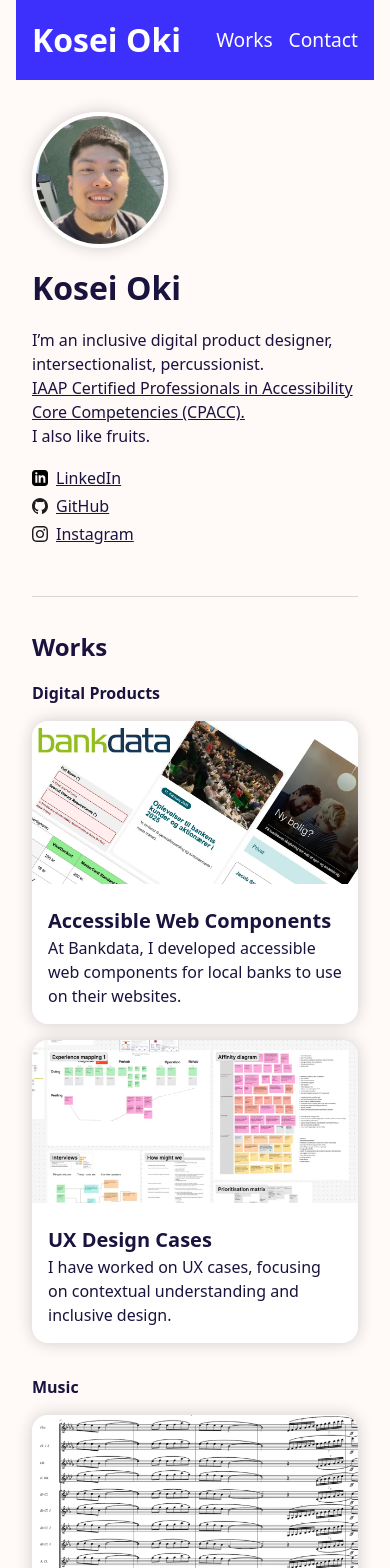
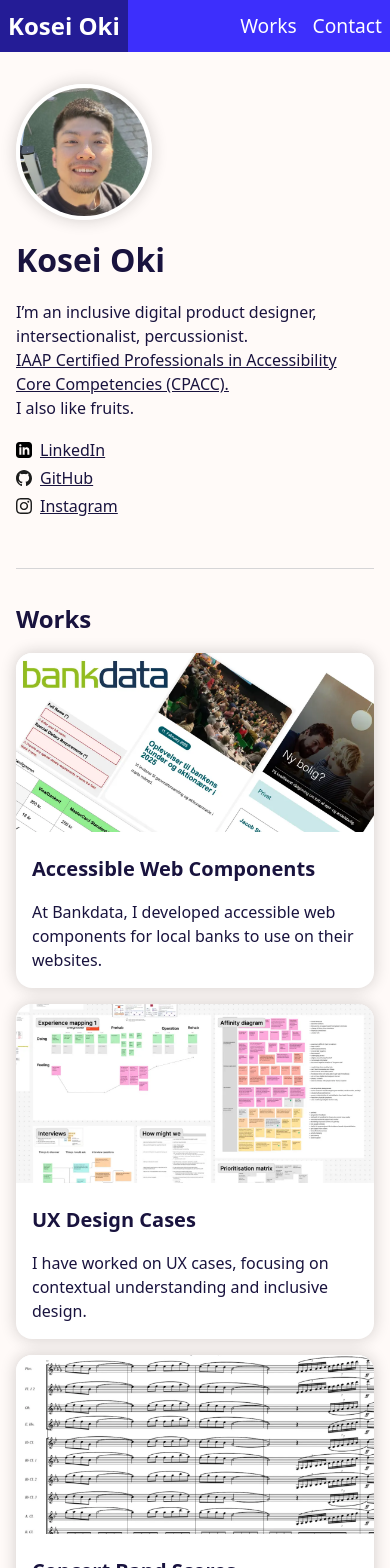
Before and after one commit to Koseioki/koseioki, a React (Vite) app: page / in a window 390 px wide. Shown: the top 1568 px of the page. Built offline with nearby package versions, Linux system fonts and the light colour scheme.

Commit message:
card headings, header style

```diff
--- a/src/Home.css
+++ b/src/Home.css
@@ -8,8 +8,16 @@
     align-items: stretch;
 }
 
-/* mobile devices */
-@media (max-width: 568px) {
+/* smaller devices  */
+
+@media (max-width: 768px) {
+    .work-card-list {
+        grid-template-columns: 1fr 1fr;
+        gap: 1rem;
+    }
+}
+
+@media (max-width: 480px) {
     .work-card-list {
         grid-template-columns: 1fr;
         gap: 1rem;
--- a/src/components/AccordionSection.css
+++ b/src/components/AccordionSection.css
@@ -41,7 +41,7 @@
     font-weight: bold;
     color: var(--text);
     position: relative;
-    padding-left: 2.5rem;
+    padding-left: 4rem;
 }
 
 /* .accordion:has(button:hover), */
@@ -52,10 +52,12 @@
 }
 
 .accordion button span::after {
+    font-weight: normal;
     content: "+";
     position: absolute;
-    left: 1rem;
+    left: 2rem;
     top: 50%;
+    /* top: 1.5rem; */
     transform: translateY(-50%);
     color: var(--primary);
     transition: transform 0.2s;
@@ -63,7 +65,7 @@
 }
 
 .accordion button[aria-expanded="true"] span::after {
-    content: "-";
+    content: "−";
 }
 
 .accordion button:focus {
--- a/src/components/BreadCrumbs.css
+++ b/src/components/BreadCrumbs.css
@@ -2,6 +2,7 @@
     max-width: var(--page-width);
     margin: 2rem auto;
     color: var(--red);;
+    padding: 0 1rem;
 }
 
 .breadcrumbs a {
--- a/src/components/Cards.css
+++ b/src/components/Cards.css
@@ -28,6 +28,7 @@ a.card-title{
     font-weight: bold;
     line-height: 1.5;
     margin: 0;
+    /* margin-bottom: 1rem; */
     padding: 0;
     /* margin: 1rem; */
 }
@@ -39,6 +40,7 @@ a.card-title{
 a.card-title:focus{
     text-decoration: underline;
     box-shadow: none;
+    color: var(--primary);
 }
 
 .card-wrapper:has(a.card-title:focus){
@@ -47,6 +49,7 @@ a.card-title:focus{
 
 .card-wrapper:hover a.card-title{
     text-decoration: underline;
+    color: var(--primary);
 }
 
 
--- a/src/components/CaseCard.css
+++ b/src/components/CaseCard.css
@@ -19,13 +19,15 @@
 }
 
 .case-card a.headings {
-    text-decoration: underline;
+    text-decoration: none;
     color: var(--text);
+
 }
 
-/* .case-card:hover a {
-    text-decoration: none;
-} */
+.case-card:hover a {
+    text-decoration: underline;
+    color: var(--primary);
+}
 
 .case-card a:focus {
     outline: none;
--- a/src/components/Footer.css
+++ b/src/components/Footer.css
@@ -22,6 +22,10 @@ footer {
     padding: 0 1rem;
 }
 
+.back-to-top-container a{
+    color: var(--red);
+}
+
 /* @media (max-width: 568px) {
     footer {
         text-align: center;
--- a/src/components/Header.css
+++ b/src/components/Header.css
@@ -1,74 +1,132 @@
-.skip-to-content{
+.skip-to-content {
     position: absolute;
     top: -10rem;
     /* border: 1px solid var(--text); */
     text-align: center;
 
 }
-.skip-to-content:has(a:focus){
+
+.skip-to-content:has(a:focus) {
     position: relative;
-    top: 1rem;
+    top: 0;
     box-shadow: var(--focus-indicator);
     background-color: var(--white);
 }
-.skip-to-content a{
+
+.skip-to-content a {
     box-shadow: none;
     text-decoration: none;
-    color: var(--text);
+    color: var(--primary);
 
 }
 
-header{
+header {
 
     /* border: 1px red solid; */
-    padding: 1rem 0;
     /* margin: 1rem 0; */
     background-color: var(--primary);
     color: var(--white);
+
 }
 
-.header-content{
+header a:focus {
+    box-shadow: var(--focus-indicator-inset);
+}
+
+.header-content {
+    /* padding: 0 1rem; */
+
     max-width: var(--page-width);
     margin: 0 auto;
-    padding: 0 1rem;
-     display: flex;
+    display: flex;
     flex-wrap: wrap;
     justify-content: space-between;
-    align-items: center;
+    align-items: stretch;
     gap: 0 2rem;
+    /* border: 1px solid white; */
 }
 
-.site-title{
+.site-title {
+    display: flex;
+    align-items: stretch;
+    /* border: 1px solid pink; */
+    /* padding: 1rem 1rem; */
+
+}
+
+.site-title a {
+    display: flex;
+    align-items: center;
     font-size: 2rem;
     font-weight: bold;
     color: var(--white);
     text-decoration: none;
+    padding: 1rem 1rem;
+
+    /* border: 1px solid red; */
 }
-.site-title:hover, .nav-item a:hover{
+
+.site-title a:hover {
+    background-color: var(--primary-hover);
+
+    /* text-decoration: underline; */
+    /* border-bottom: 0.125rem solid var(--white); */
+}
+
+.site-title:hover,
+.nav-item a:hover {
     /* text-decoration: underline;
      */
-     border-bottom: 0.125rem solid var(--white);
+    /* border-bottom: 0.125rem solid var(--white); */
 }
 
-nav ul{
+
+
+.main-nav ul {
     display: flex;
-    gap: 2rem;
+    flex-direction: row;
+    align-items: stretch;
+    /* gap: 2rem; */
     list-style-type: none;
     padding: 0;
     margin: 0;
+    /* border: 1px solid pink; */
+    height: 100%;
 }
 
-.nav-item a{
+.nav-item {
+    display: flex;
+    align-items: stretch;
+}
+
+.nav-item a {
+    /* border: 1px solid red; */
+
+    display: flex;
+    align-items: center;
     text-decoration: none;
+    padding: 2rem 1rem;
+
     color: var(--white);
     font-size: 1.2rem;
+    /* border: 1px solid black; */
+}
+
+.nav-item a:hover {
+    background-color: var(--primary-hover);
+
 }
 
 @media (max-width: 568px) {
 
-    nav ul{
-
-        gap: 1rem;
+    .main-nav li a {
+        padding: 0.5rem 0.5rem;
     }
 
+    .site-title a {
+        font-size: 1.5rem;
+        padding: 0.5rem 0.5rem;
+    }
+
+
 }
--- a/src/components/Header.jsx
+++ b/src/components/Header.jsx
@@ -31,10 +31,10 @@ function Header() {
 
       <header>
         <div className="header-content">
-      <div>
-        <NavLink to="/" className="site-title">Kosei Oki</NavLink>
+          <div className="site-title">
+            <NavLink to="/">Kosei Oki</NavLink>
           </div>
-      <nav aria-label="Main navigation">
+          <nav className="main-nav" aria-label="Main navigation">
             <ul>
               <li className="nav-item">
                 <NavLink to="/#works" onClick={(e) => handleClick(e, '#works')}>Works</NavLink>
--- a/src/components/WorkCard.jsx
+++ b/src/components/WorkCard.jsx
@@ -20,11 +20,11 @@ function WorkCard({ image, title, link, description }) {
     <li className="card-wrapper" onClick={handleClick}>
       <img src={image} alt="" aria-hidden="true" />
       <div className="card-text">
-        <h4>
+        <h3 className="headings">
           <NavLink to={link} className="card-title">
             {title}
           </NavLink>
-        </h4>
+        </h3>
         <p>{description}</p>
       </div>
     </li>
--- a/src/components/Works.jsx
+++ b/src/components/Works.jsx
@@ -12,7 +12,7 @@ function Works() {
       <section>
         <hr aria-hidden="true" />
         <h2 id="works" tabIndex={-1} className="headings" >Works</h2>
-        <h3 className="headings">Digital Products</h3>
+        {/* <h3 className="headings">Digital Products</h3> */}
         <ul className="work-card-list">
 
           <WorkCard
@@ -22,26 +22,27 @@ function Works() {
             description="At Bankdata, I developed accessible web components for local banks to use on their websites."
           />
           <WorkCard
-          link="/ux-design-cases"
-          title="UX Design Cases"
-          image={UXCases}
-          description="I have worked on UX cases, focusing on contextual understanding and inclusive design."
+            link="/ux-design-cases"
+            title="UX Design Cases"
+            image={UXCases}
+            description="I have worked on UX cases, focusing on contextual understanding and inclusive design."
           />
-
-        </ul>
-      </section>
-
-      <section>
-        <h3 className="headings">Music</h3>
-        <ul className="work-card-list">
-
           <WorkCard
             link="/concert-band-scores"
             title="Concert Band Scores"
             image={ConcertBandScores}
             description="I arranged music for concert band." />
+
         </ul>
       </section>
+
+      {/* <section>
+        <h3 className="headings">Music</h3>
+        <ul className="work-card-list"> */}
+
+
+      {/* </ul>
+      </section> */}
     </>
 
   );
--- a/src/index.css
+++ b/src/index.css
@@ -228,10 +228,9 @@ a:has(.image-link):focus .image-link {
 } */
 
 @media (max-width: 568px) {
-
-  html,
-  body {
+/*
+  main{
     padding: 0 0.5rem;
-  }
+  } */
 
 }
```
Lines whose indentation alone changed are shown as unchanged.
